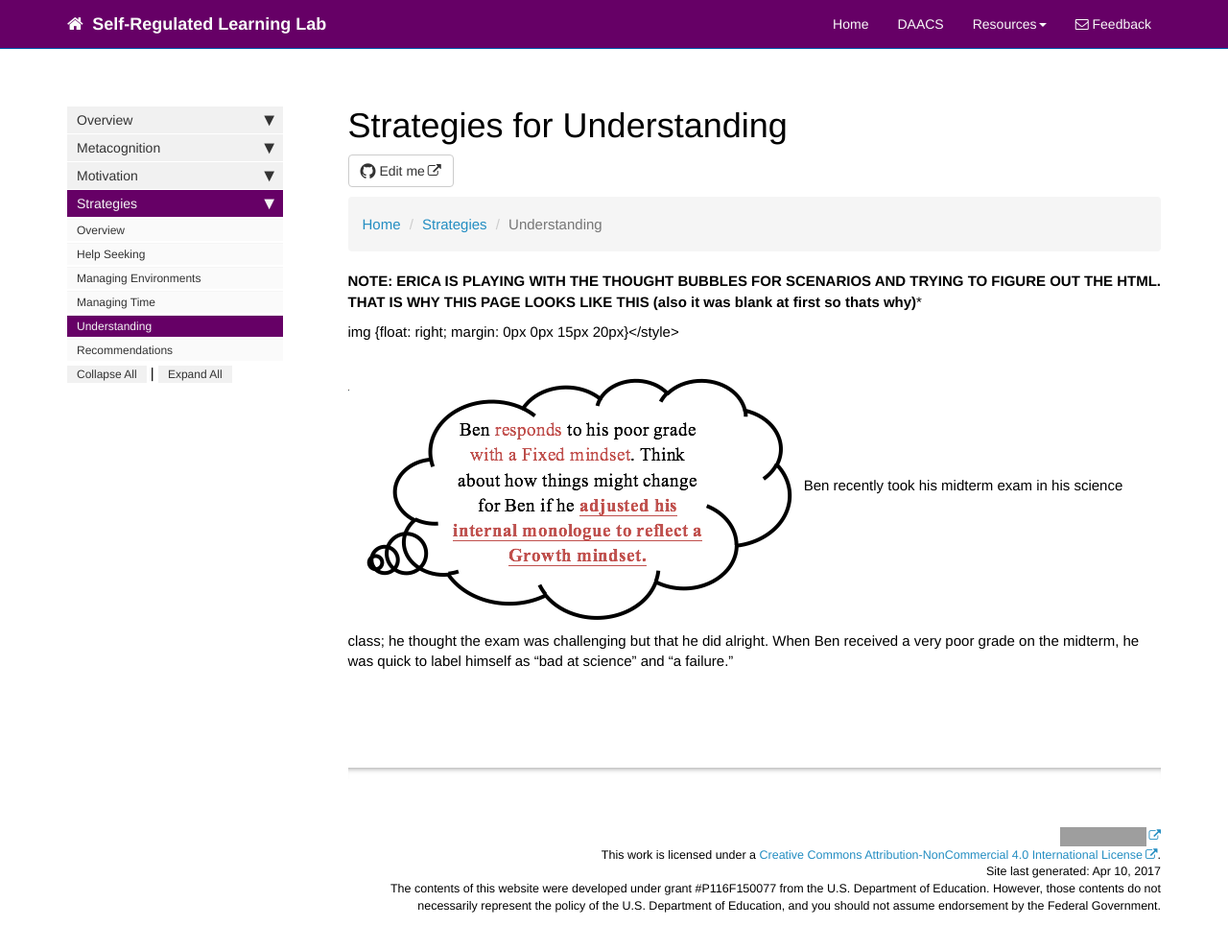
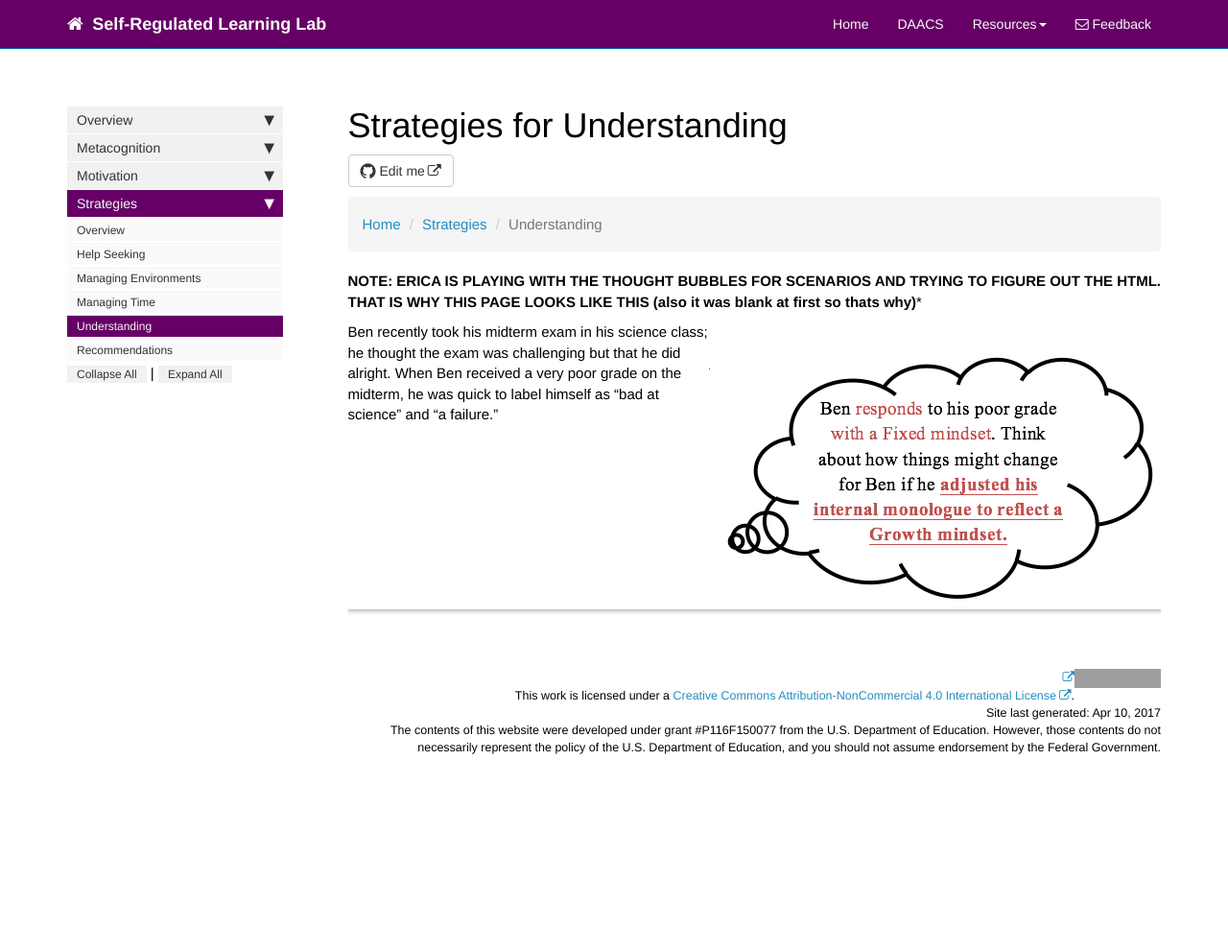
Before and after one commit to dfranklin02/SRL, a Jekyll site: the page built from docs/pages/strategies/understanding.md, in a window 1280 px wide and 1004 px high. Shown: the top 990 px of the window at 96% size. Built offline with Jekyll 4.4.1, drawn with Linux system fonts in a browser that asks for light colours; nearby versions of some CDN libraries; comment, search, counter and statistics services are not loaded; grey boxes are pictures that could not be loaded.

Commit message:
Update understanding.md

```diff
--- a/docs/pages/strategies/understanding.md
+++ b/docs/pages/strategies/understanding.md
@@ -16,7 +16,13 @@ toc: false
 
 **NOTE: ERICA IS PLAYING WITH THE THOUGHT BUBBLES FOR SCENARIOS AND TRYING TO FIGURE OUT THE HTML. THAT IS WHY THIS PAGE LOOKS LIKE THIS (also it was blank at first so thats why)***
 
-<div style> img {float: right; margin: 0px 0px 15px 20px}</style>
+<div>
+<style>
+img {
+    float: right;
+       margin: 0px 0px 15px 0px
+}
+</style>
 
 <p><img img src='images/mindsetsee1.png' alt='mindset_profile' />
 Ben recently took his midterm exam in his science class; he thought the exam was challenging but that he did alright. When Ben received a very poor grade on the midterm, he was quick to label himself as “bad at science” and “a failure.”
```
